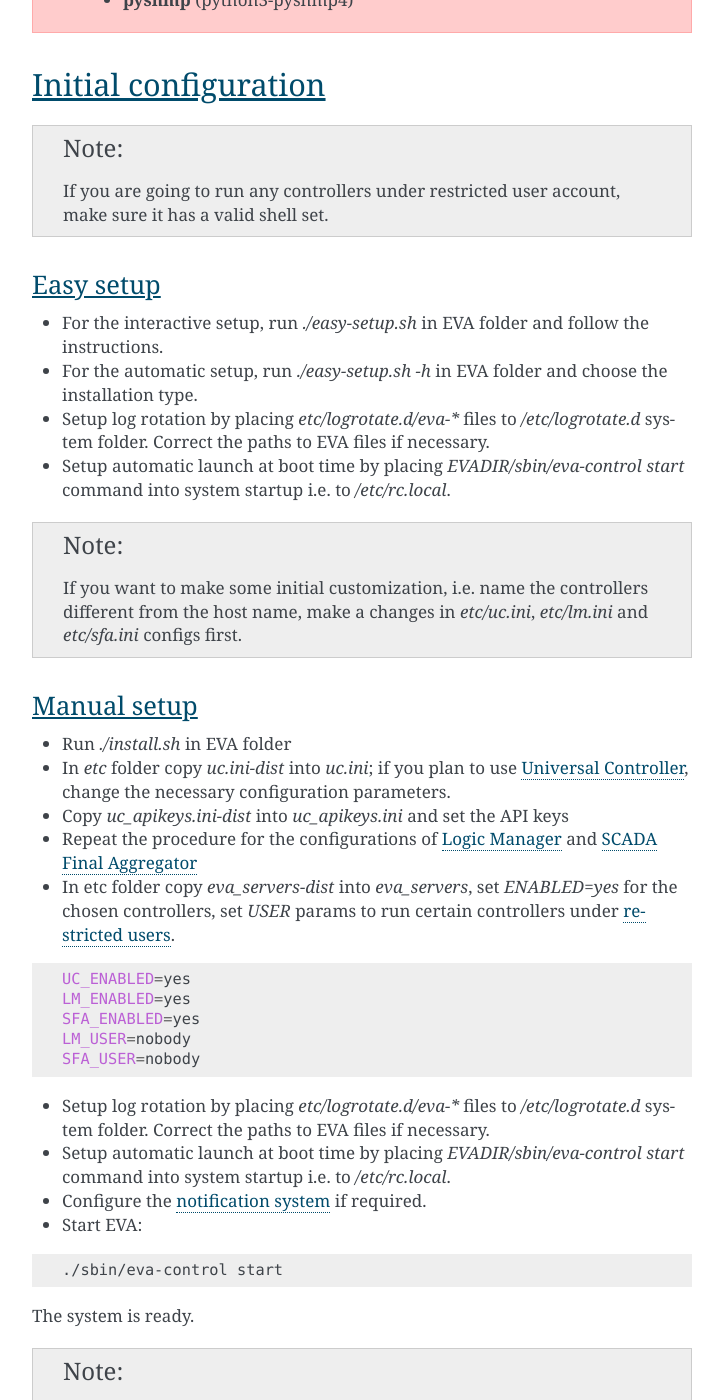
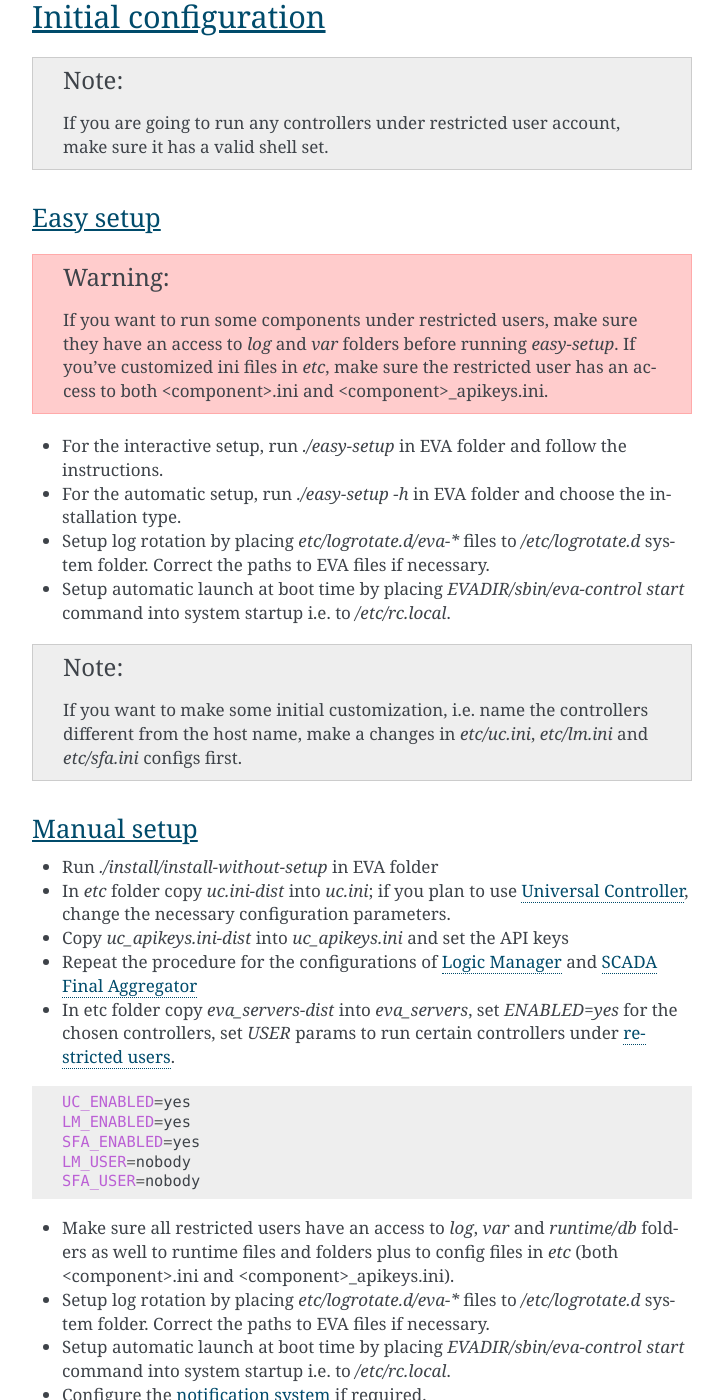
Before and after one commit to alttch/eva3, a Sphinx documentation site: the page built from doc/install.rst, in a window 1280 px wide and 1400 px high, scrolled down 1116 px. Shown: the whole window, without its empty margins (388-1111 px from the left). Built offline with Sphinx 7.4.7, drawn with Linux system fonts in a browser that asks for light colours; some of the changed text lies outside the part shown.

Commit message:
restricted users warning

```diff
--- a/doc/install.rst
+++ b/doc/install.rst
@@ -45,9 +45,16 @@ Initial configuration
 Easy setup
 ~~~~~~~~~~
 
-* For the interactive setup, run *./easy-setup.sh* in EVA folder and follow the
+.. warning::
+
+    If you want to run some components under restricted users, make sure they
+    have an access to *log* and *var* folders before running *easy-setup*. If
+    you've customized ini files in *etc*, make sure the restricted user has an
+    access to both <component>.ini and <component>_apikeys.ini.
+
+* For the interactive setup, run *./easy-setup* in EVA folder and follow the
   instructions.
-* For the automatic setup, run *./easy-setup.sh -h* in EVA folder and choose
+* For the automatic setup, run *./easy-setup -h* in EVA folder and choose
   the installation type.
 * Setup log rotation by placing *etc/logrotate.d/eva-\** files to
   */etc/logrotate.d* system folder. Correct the paths to EVA files if
@@ -64,7 +71,7 @@ Easy setup
 Manual setup
 ~~~~~~~~~~~~
 
-* Run *./install.sh* in EVA folder
+* Run *./install/install-without-setup* in EVA folder
 * In *etc* folder copy *uc.ini-dist* into *uc.ini*; if you plan to use
   :doc:`/uc/uc`, change the necessary configuration parameters.
 * Copy *uc_apikeys.ini-dist* into *uc_apikeys.ini* and set the API keys
@@ -81,6 +88,10 @@ Manual setup
     SFA_ENABLED=yes
     LM_USER=nobody
     SFA_USER=nobody
+
+* Make sure all restricted users have an access to *log*, *var* and
+  *runtime/db* folders as well to runtime files and folders plus to config
+  files in *etc* (both <component>.ini and <component>_apikeys.ini).
 
 * Setup log rotation by placing *etc/logrotate.d/eva-\** files to
   */etc/logrotate.d* system folder. Correct the paths to EVA files if
@@ -107,9 +118,6 @@ The system is ready.
 Upgrading
 ---------
 
-To version 3.1.0 and above
-~~~~~~~~~~~~~~~~~~~~~~~~~~
-
 * Backup everything
 * Run the following command:
 
@@ -122,16 +130,6 @@ To version 3.1.0 and above
 * If upgrading from 3.0.2 or below, you may also want to enable controller
   watchdog (copy *etc/watchdog-dist* to *etc/watchdog* and edit the options if
   required)
-
-To versions below 3.1.0
-~~~~~~~~~~~~~~~~~~~~~~~
-
-* Stop EVA: *./sbin/eva-control stop*
-* Backup eva installation folder
-* Unpack new version to the folder where EVA is installed
-* Execute *sh install.sh* to install missed modules
-* Restore custom scripts and **ui** folder if required
-* Start EVA: *./sbin/eva-control start*
 
 .. note::
 
```
Also changed, not shown: 1 other file.
